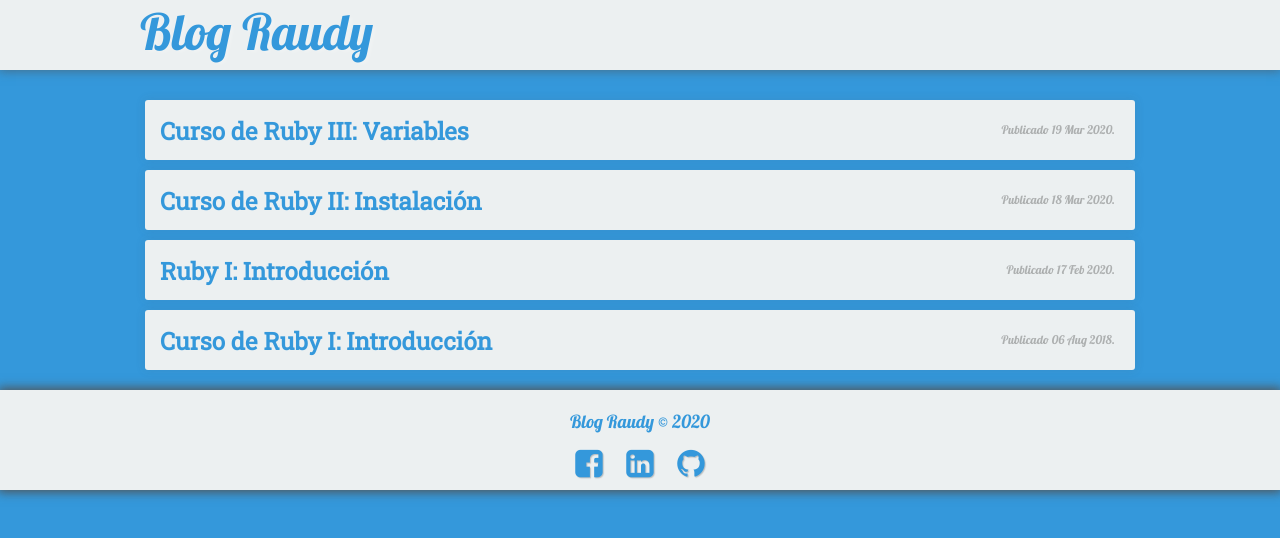
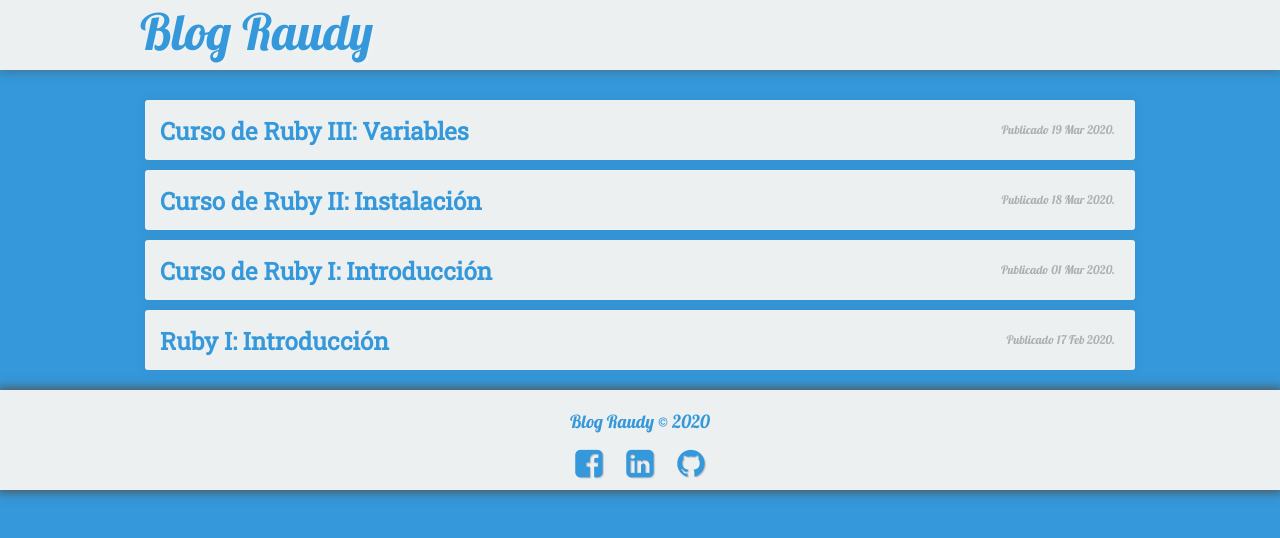
Before and after one commit to nisoto/Blog-anterior-2.0, a Jekyll site: the page built from blog/index.md, in a window 1280 px wide. Shown: the top 538 px of the page. Built offline with Jekyll 4.4.1, drawn with Linux system fonts in a browser that asks for light colours; nearby versions of some CDN libraries.

Commit message:
Update and rename 2018-08-06-curso-ruby-i-introduccion.md to 2020-03-01-curso-ruby-i-introduccion.md

```diff
--- a/_posts/2018-08-06-curso-ruby-i-introduccion.md
+++ b/_posts/2020-03-01-curso-ruby-i-introduccion.md
@@ -1,7 +1,7 @@
 ---
 layout: post
 title: "Curso de Ruby I: Introducción"
-date: 2018-08-06
+date: 2020-03-01
 excerpt: "Capítulo N°1 del curso de Ruby"
 tags: [ruby]
 ---
```
